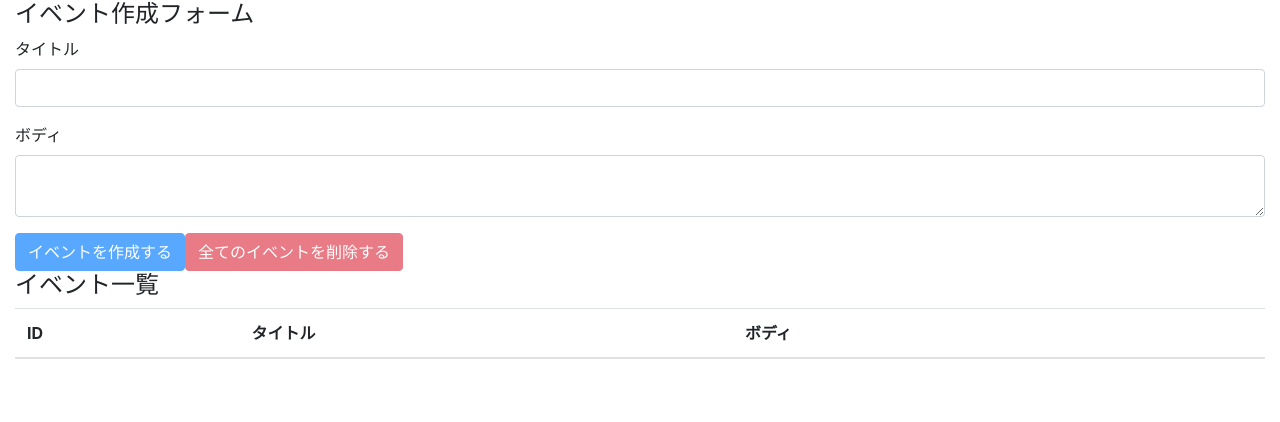
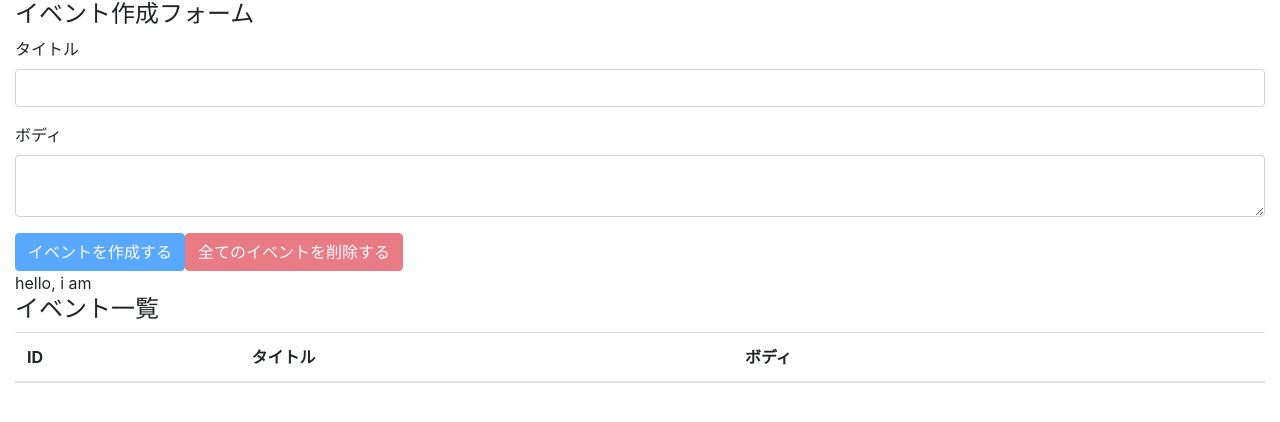
Before and after one commit to kobatta/crud-react-hooks, a React (Create React App) app: page / in a window 1280 px wide. Shown: the top 422 px of the page. Built offline with nearby package versions, Linux system fonts and the light colour scheme.

Commit message:
setup react context provider

```diff
--- a/src/components/App.js
+++ b/src/components/App.js
@@ -3,16 +3,21 @@
 
 import EventForm from './EventForm'
 import Events from './Events'
+import AppContext from '../contexts/AppContext'
 import reducer from '../reducers'
+
+console.log({AppContext})
 
 const App = () => {
   const [state, dispatch] = useReducer(reducer,[])
 
   return (
-    <div className="container-fluid">
-      <EventForm state={state} dispatch={dispatch} />
-      <Events state={state} dispatch={dispatch} />
-    </div>
+    <AppContext.Provider value={'hello, i am'}>
+      <div className="container-fluid">
+        <EventForm state={state} dispatch={dispatch} />
+        <Events state={state} dispatch={dispatch} />
+      </div>
+    </AppContext.Provider>
   );
 }
 
--- a/src/components/Events.js
+++ b/src/components/Events.js
@@ -1,9 +1,12 @@
-import React from 'react'
+import React, { useContext } from 'react'
 import Event from './Event'
+import AppContext from '../contexts/AppContext'
 
 const Events = ({state, dispatch}) => {
+  const value = useContext(AppContext)
   return (
     <>
+    <div>{value}</div>
     <h4>イベント一覧</h4>
       <table className="table table-hover">
         <thead>
```
